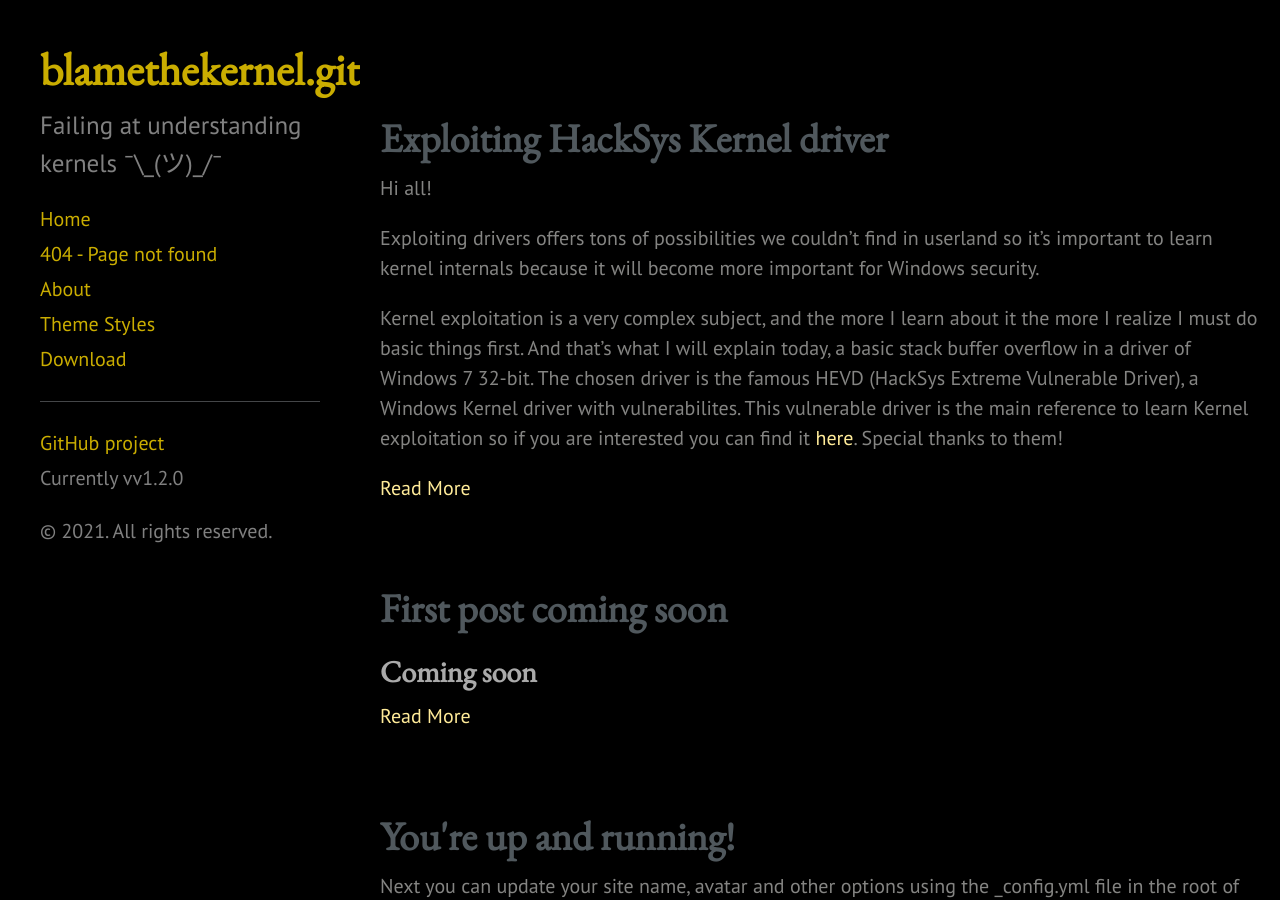
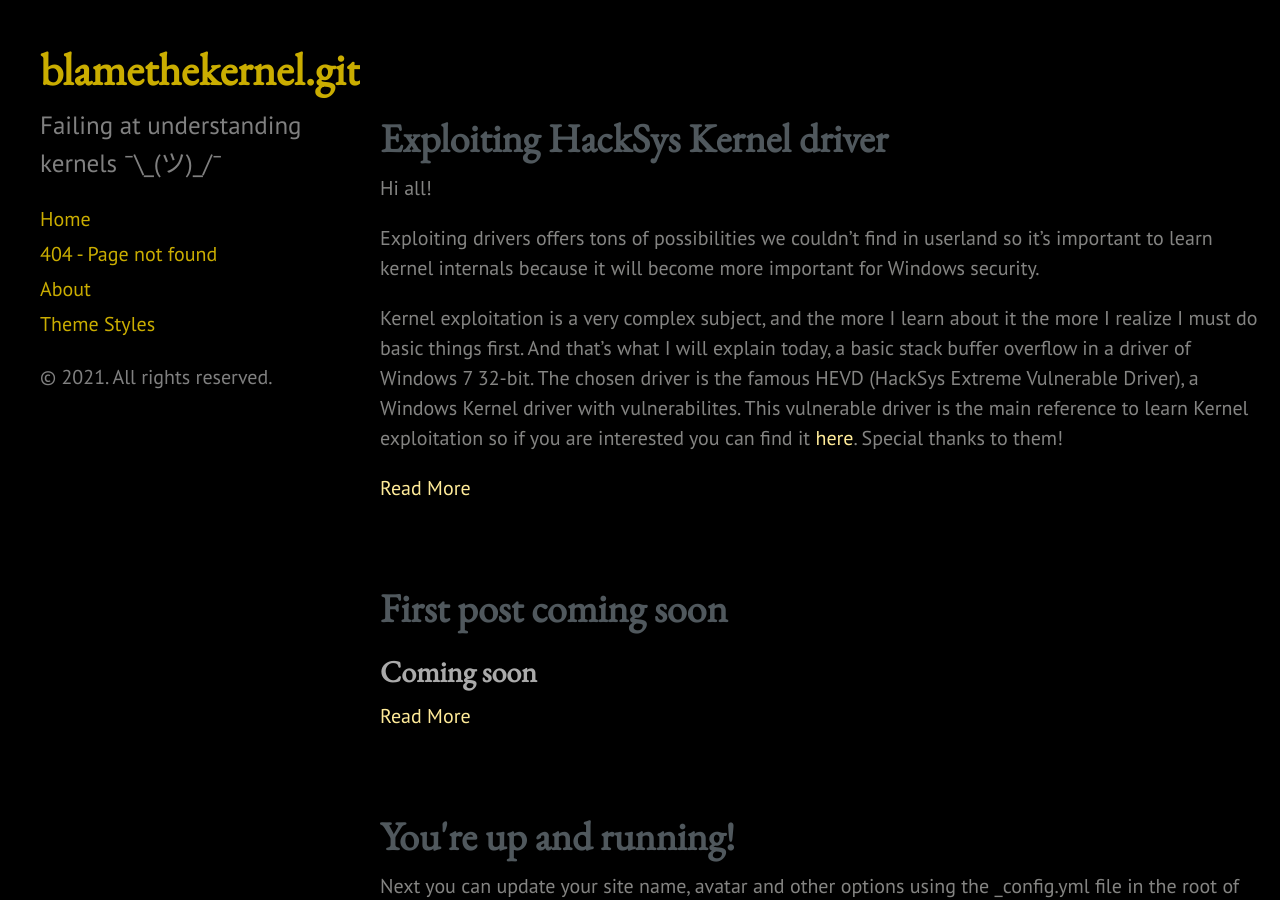
Before and after one commit to BlameTheKernel/blamethekernel.github.io, a Jekyll site: the page built from index.html, in a window 1280 px wide and 900 px high. Built offline with Jekyll 4.4.1, drawn with Linux system fonts in a browser that asks for light colours.

Commit message:
Update sidebar.html

```diff
--- a/_includes/sidebar.html
+++ b/_includes/sidebar.html
@@ -26,10 +26,6 @@
         {% endif %}
       {% endfor %}
 
-      <a class="sidebar-nav-item" href="{{ site.github.repo }}/archive/master.zip">Download</a>
-      <hr>
-      <a class="sidebar-nav-item" href="{{ site.github.repo }}">GitHub project</a>
-      <span class="sidebar-nav-item">Currently v{{ site.version }}</span>
     </nav>
 
     <p>&copy; {{ site.time | date: '%Y' }}. All rights reserved.</p>
```
